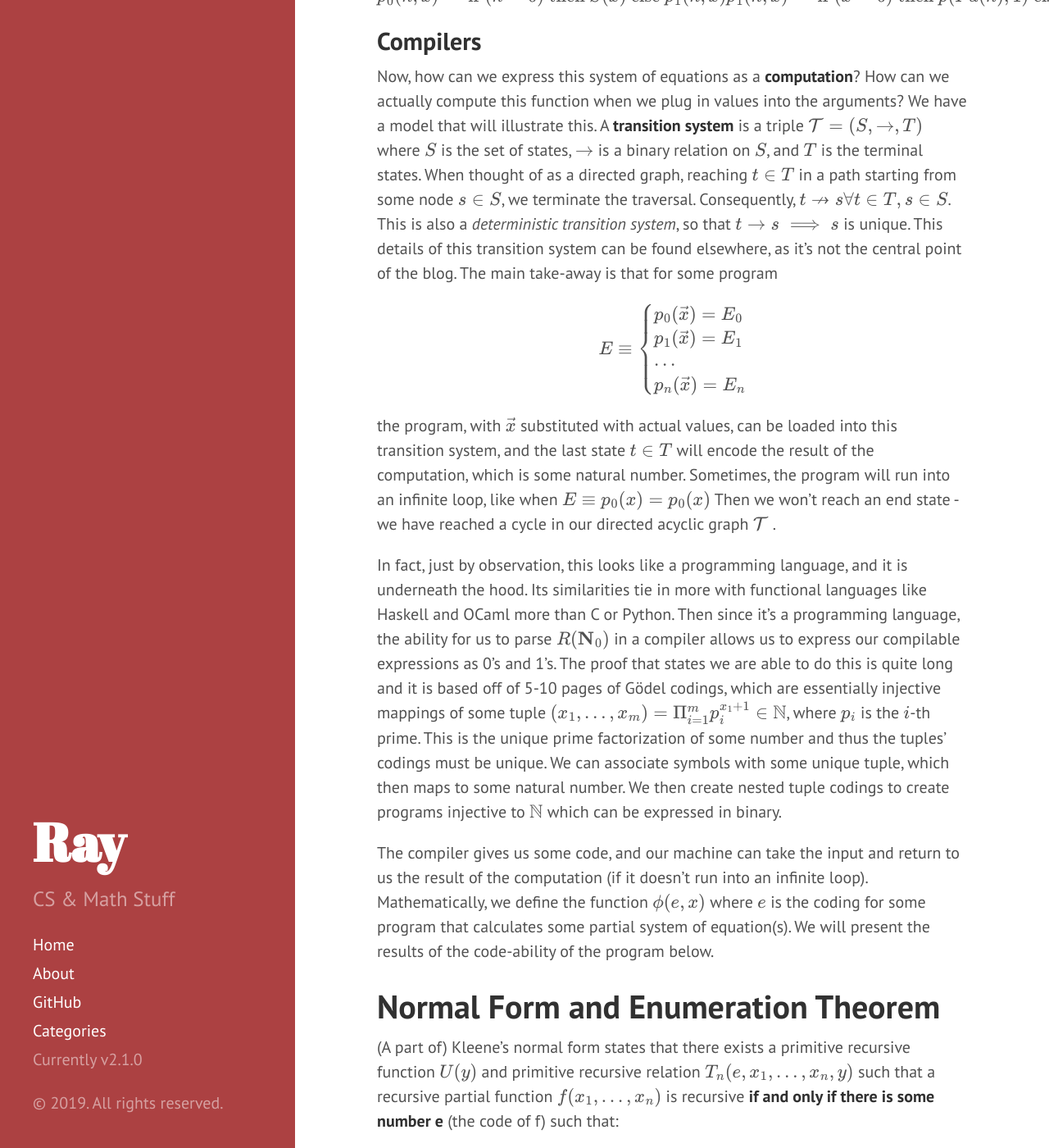
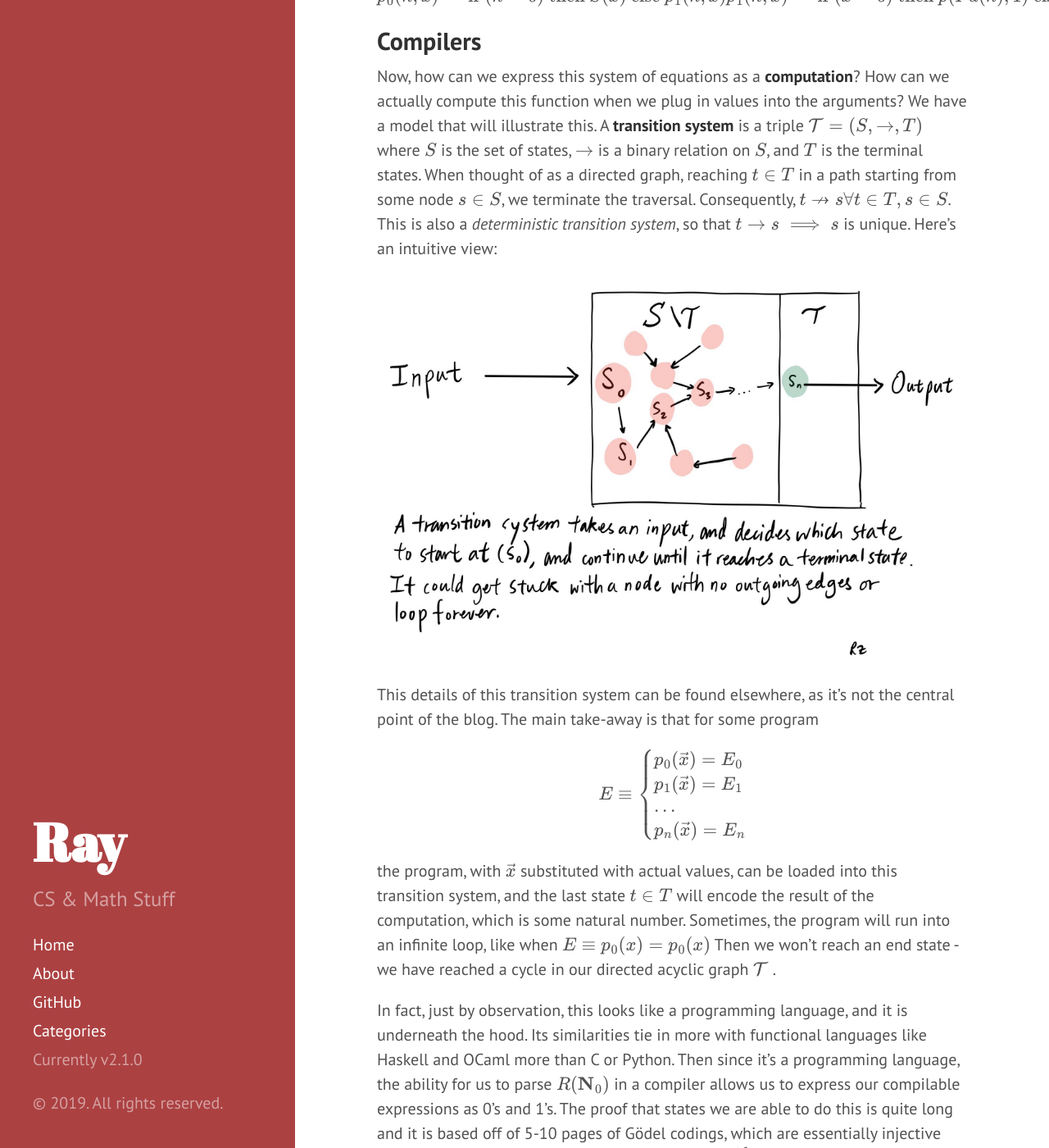
Before and after one commit to OneRaynyDay/oneraynyday.github.io, a Jekyll site: the page built from _posts/2019-02-06-Computability-Theory-Halting-Problem.md, in a window 1280 px wide and 1400 px high, scrolled down 2452 px. Shown: the whole window at 82% size. Built offline with Jekyll 4.4.1, drawn with Linux system fonts in a browser that asks for light colours; formulas are drawn with MathJax 3.

Commit message:
Updating files

```diff
--- a/_posts/2019-02-06-Computability-Theory-Halting-Problem.md
+++ b/_posts/2019-02-06-Computability-Theory-Halting-Problem.md
@@ -60,7 +60,11 @@ $$
 
 ## Compilers
 
-Now, how can we express this system of equations as a **computation**? How can we actually compute this function when we plug in values into the arguments? We have a model that will illustrate this. A **transition system** is a triple $\mathcal{T} = (S, \to, T)$ where $S$ is the set of states, $\to$ is a binary relation on $S$, and $T$ is the terminal states. When thought of as a directed graph, reaching $t \in T$ in a path starting from some node $s \in S$, we terminate the traversal. Consequently, $t \not\to s \forall t \in T, s \in S$. This is also a _deterministic transition system_, so that $t \to s \implies s$ is unique. This details of this transition system can be found elsewhere, as it's not the central point of the blog. The main take-away is that for some program
+Now, how can we express this system of equations as a **computation**? How can we actually compute this function when we plug in values into the arguments? We have a model that will illustrate this. A **transition system** is a triple $\mathcal{T} = (S, \to, T)$ where $S$ is the set of states, $\to$ is a binary relation on $S$, and $T$ is the terminal states. When thought of as a directed graph, reaching $t \in T$ in a path starting from some node $s \in S$, we terminate the traversal. Consequently, $t \not\to s \forall t \in T, s \in S$. This is also a _deterministic transition system_, so that $t \to s \implies s$ is unique. Here's an intuitive view:
+
+![transition system]({{ site.url }}/assets/transition_system.jpg)
+
+This details of this transition system can be found elsewhere, as it's not the central point of the blog. The main take-away is that for some program
 
 $$E \equiv \begin{cases}p_0(\vec{x}) = E_0\\p_1(\vec{x}) = E_1\\...\\p_n(\vec{x}) = E_n \end{cases}$$
 
```
Also changed, not shown: assets/transition_system.jpg (added).
